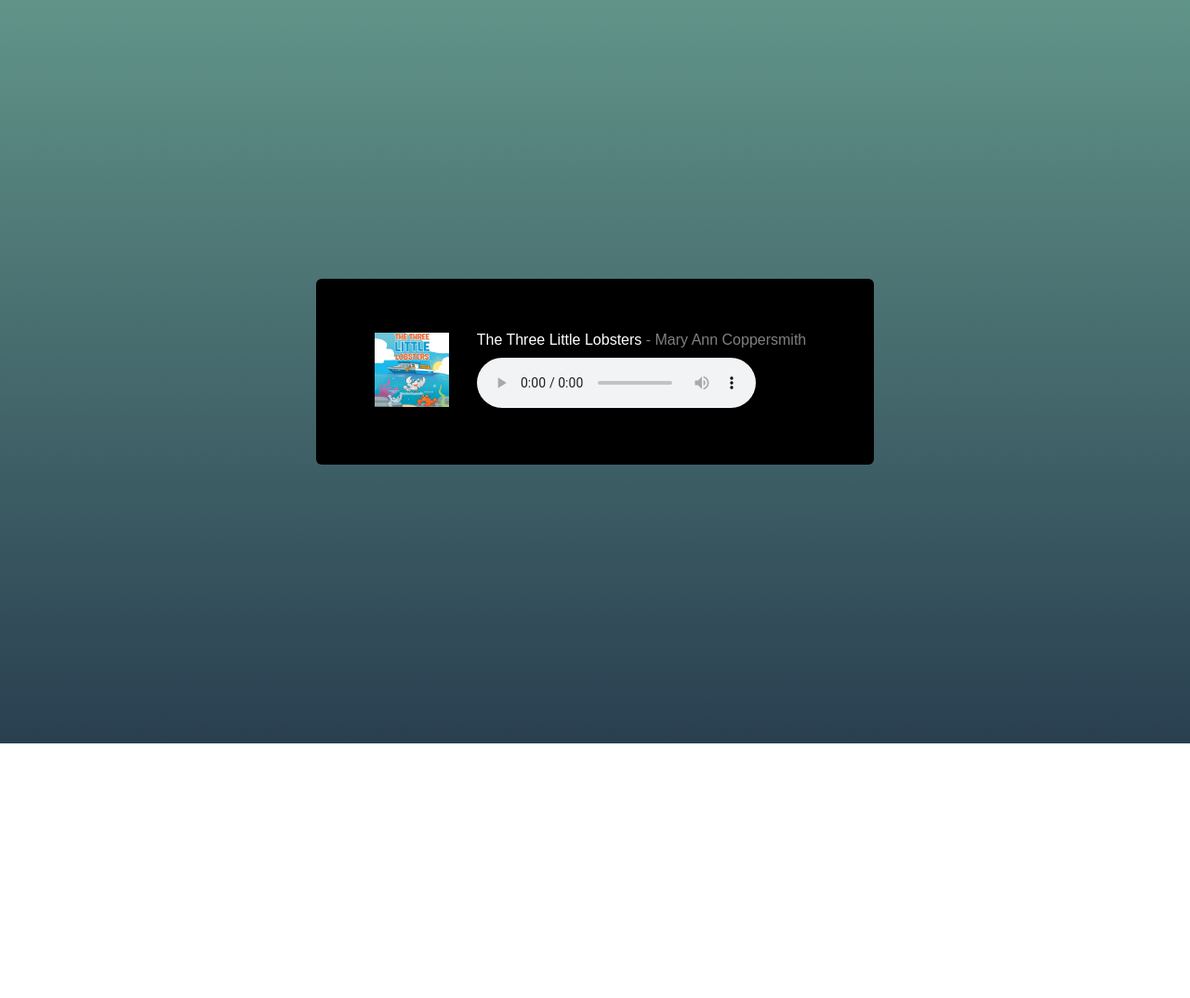
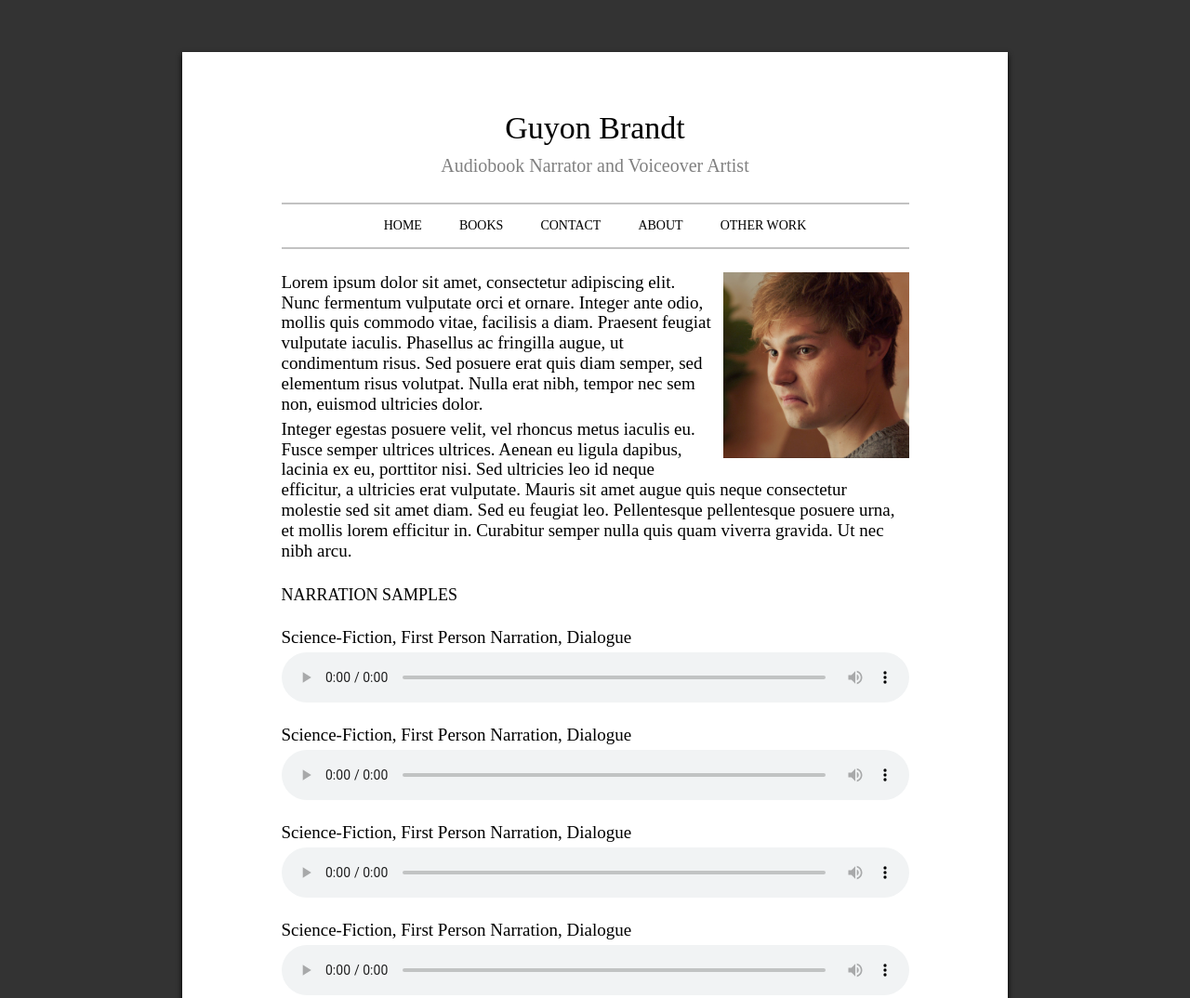
Before and after one commit to LauraTheDev/Narration, a plain HTML site: page website/index.html in a window 1280 px wide. Shown: the top 1074 px of the page at 93% size. Before the commit the page ends 800 px from the top, so only its background shows below. Drawn offline with Linux system fonts and the light colour scheme; a web font is replaced by a local one.

Commit message:
homepage update

```diff
--- a/website/index.html
+++ b/website/index.html
@@ -2,24 +2,67 @@
 <html>
 <head>
     <link rel="stylesheet" type="text/css" href="https://rawcdn.githack.com/LauraTheDev/Narration/78f5bd3c128a708cf4865790440b99c33acb2d56/website/style.css">
-</head>
+    <!-- <link rel="stylesheet" type="text/css" href="style.css"> -->
+    <link rel="preconnect" href="https://fonts.googleapis.com">
+    <link rel="preconnect" href="https://fonts.gstatic.com" crossorigin>
+    <link href="https://fonts.googleapis.com/css2?family=Bellefair&family=Cormorant:ital,wght@0,300..700;1,300..700&display=swap" rel="stylesheet"></head>
 <body>
-    <div class="miniplayer">
-        <div class="miniplayer-content">
-            <div class="miniplayer-image">
-                <img src="https://github.com/LauraTheDev/Narration/blob/156b432628c05085fbace56e68f4c61c969f30b6/The%203%20Little%20Lobsters.jpeg?raw=true" width="80px">
-            </div>
-            <div class="miniplayer-content-cyan">
-                <div class="book-name">
-                    The Three Little Lobsters
-                    <div class="book-author">- Mary Ann Coppersmith</div>
-                </div>
+    <div class="site-paper-background">
+        <h1>Guyon Brandt</h1>
+        <h3>Audiobook Narrator and Voiceover Artist</h3>
+        <hr>
+        <div class = "menu">
+            <a></a>
+            <a>HOME</a>
+            <a href="https://sites.google.com/view/guyon/Books">BOOKS</a>
+            <a href="https://sites.google.com/view/guyon/Contact">CONTACT</a>
+            <a href="https://sites.google.com/view/guyon/About">ABOUT</a>
+            <a href="https://sites.google.com/view/guyon/OtherWork">OTHER WORK</a>
+            <a></a>
+        </div>
+        <hr>
 
-                <audio controls>
-                    <source src="https://github.com/LauraTheDev/Narration/blob/9588daff35bedab1175817cc233e9df611aa9e2f/The%203%20Little%20Lobsters.mp3?raw=true" type="audio/mpeg">
-                    Your browser does not support the audio element.
-                </audio>
-            </div>
+        <div class = "paper-content">
+            <img src="template.png" style="width:200px; height:200px; float: right; margin-left: 10px; margin-bottom:2px;">
+            <p>Lorem ipsum dolor sit amet, consectetur adipiscing elit. Nunc fermentum vulputate orci et ornare. Integer ante odio, mollis quis commodo vitae, facilisis a diam. Praesent feugiat vulputate iaculis. Phasellus ac fringilla augue, ut condimentum risus. Sed posuere erat quis diam semper, sed elementum risus volutpat. Nulla erat nibh, tempor nec sem non, euismod ultricies dolor.</p>
+            <p>Integer egestas posuere velit, vel rhoncus metus iaculis eu. Fusce semper ultrices ultrices. Aenean eu ligula dapibus, lacinia ex eu, porttitor nisi. Sed ultricies leo id neque efficitur, a ultricies erat vulputate. Mauris sit amet augue quis neque consectetur molestie sed sit amet diam. Sed eu feugiat leo. Pellentesque pellentesque posuere urna, et mollis lorem efficitur in. Curabitur semper nulla quis quam viverra gravida. Ut nec nibh arcu.</p>
+
+            <h4>NARRATION SAMPLES</h4>
+
+            <!-- SAMPLE #1 -->
+            <div class="audio-header">Science-Fiction, First Person Narration, Dialogue</div>
+            <audio controls>
+                <source src="https://github.com/LauraTheDev/Narration/blob/9588daff35bedab1175817cc233e9df611aa9e2f/The%203%20Little%20Lobsters.mp3?raw=true" type="audio/mpeg">
+                Your browser does not support the audio element.
+            </audio>
+
+            <!-- SAMPLE #2 -->
+            <div class="audio-header">Science-Fiction, First Person Narration, Dialogue</div>
+            <audio controls>
+                <source src="https://github.com/LauraTheDev/Narration/blob/9588daff35bedab1175817cc233e9df611aa9e2f/The%203%20Little%20Lobsters.mp3?raw=true" type="audio/mpeg">
+                Your browser does not support the audio element.
+            </audio>
+
+            <!-- SAMPLE #3 -->
+            <div class="audio-header">Science-Fiction, First Person Narration, Dialogue</div>
+            <audio controls>
+                <source src="https://github.com/LauraTheDev/Narration/blob/9588daff35bedab1175817cc233e9df611aa9e2f/The%203%20Little%20Lobsters.mp3?raw=true" type="audio/mpeg">
+                Your browser does not support the audio element.
+            </audio>
+
+            <!-- SAMPLE #4 -->
+            <div class="audio-header">Science-Fiction, First Person Narration, Dialogue</div>
+            <audio controls>
+                <source src="https://github.com/LauraTheDev/Narration/blob/9588daff35bedab1175817cc233e9df611aa9e2f/The%203%20Little%20Lobsters.mp3?raw=true" type="audio/mpeg">
+                Your browser does not support the audio element.
+            </audio>
+
+            <!-- SAMPLE #5 -->
+            <div class="audio-header">Science-Fiction, First Person Narration, Dialogue</div>
+            <audio controls>
+                <source src="https://github.com/LauraTheDev/Narration/blob/9588daff35bedab1175817cc233e9df611aa9e2f/The%203%20Little%20Lobsters.mp3?raw=true" type="audio/mpeg">
+                Your browser does not support the audio element.
+            </audio>
         </div>
     </div>
 </body>
--- a/website/style.css
+++ b/website/style.css
@@ -1,48 +1,147 @@
-body {
+body
+{
+    background: #333333;
     display: flex;
-    justify-content: center;
-    align-items: center;
-    background: #466368;
-    background: linear-gradient(#619489, #293f50);
-    height: 100vh;
-    margin: 0;
-}
-
-.miniplayer {
-    display: flex;
-    flex-direction: column;
-    justify-content: center;
-    align-items: center;
-    background: black;
-    border-radius: 6px;
-    color: white;
-    width: 600px;
-    height: 200px;
-}
-
-.book-name {
-    margin-bottom: 10px; /* Add some spacing between the text and audio controls */
-    text-align: left; /* Center-align the text */
-    font-family: Arial;
-}
-
-.book-author {
-    color: gray;
-    display: inline;
-}
-
-.miniplayer-content {
-    display: flex;
-    align-items: center;
     justify-content: center;
 }
 
-.miniplayer-content-cyan {
-    /* background-color: cyan; */
-    border-radius: 6px; /* Optionally, add border-radius to match the container */
-    padding: 10px; /* Optionally, add padding for better appearance */
+.site-paper-background
+{
+    background: #fff;
+    overflow: clip;
+    padding: 8px;
+    hyphens: auto;
+    width: 100%;
+    max-width: 872px;
+    margin: 48px;
+    margin-left: 12px;
+    margin-right: 12px;
+    font-family: "Bellefair", serif;
+    font-weight: 400px;
+    text-align: center;
+    justify-content: center;
+    display: flex;
+    flex-direction: column;
+    filter: drop-shadow(black 0px 3px 3px);
+    padding-top: 40px;
+    padding-bottom: 50px;
 }
 
-.miniplayer-image {
-    margin-right: 20px; /* Add some spacing between the cyan container and the image */
+.site-paper-background hr
+{
+    height: 2px;
+    background: rgb(194, 194, 194);
+    border: none;
+    width: 95%;
+    max-width: 675px;
+    margin-left: auto;
+    margin-right: auto;
+    justify-self: center;
 }
+
+.site-paper-background h1
+{
+    margin-bottom: 0;
+    font-size: 34px;
+    font-weight: inherit;
+}
+
+.site-paper-background h2
+{
+    margin-bottom: 0;
+    font-size: 34px;
+    font-weight: inherit;
+}
+
+.site-paper-background h3
+{
+    color: gray;
+    font-size: 20px;
+    margin-top: 10px;
+    font-weight: inherit;
+    /* margin: 0; */
+}
+
+.menu
+{
+    display: flex;
+    /* flex-direction: row; */
+    gap: 40px;
+    justify-content: space-between;
+    max-width: 700px;
+    margin: auto;
+}
+
+.menu > a
+{
+    color: black;
+    text-align: center;
+    font-size: 14px;
+    font-weight: inherit;
+    margin-top: 7px;
+    margin-bottom: 7px;
+}
+
+.menu > a:link, a:visited, a:active
+{
+    color: black;
+    text-decoration: none;
+}
+
+.menu > a:hover
+{
+    text-decoration: underline;
+}
+
+.paper-content
+{
+    width: 95%;
+    max-width: 675px;
+    margin-top: 17px;
+    margin-left: auto;
+    margin-right: auto;
+    font-weight: inherit;
+}
+
+.paper-content > p
+{
+    font-size: 19px;
+    font-weight: inherit;
+    margin-top: 0px;
+    line-height: 115%;
+    margin-bottom: 5px;
+    text-align: left;
+    /* display: inline-block; */
+}
+
+.paper-content h4
+{
+    color: black;
+    font-size: 18px;
+    margin-top: 26px;
+    text-align: left;
+    font-weight: inherit;
+}
+
+.paper-content h5
+{
+    color: black;
+    font-size: 18px;
+    margin-top: 26px;
+    text-align: left;
+    font-weight: inherit;
+}
+.paper-content > audio
+{
+    width: 100%;
+    margin-top: 5px;
+    margin-bottom: 20px;
+}
+.paper-content > .audio-header
+{
+    text-align: left;
+    font-size: 19px;
+    font-style: normal;
+    font-optical-sizing: auto;
+    font-weight: inherit;
+}
```
Also changed, not shown: website/template.png (added).
